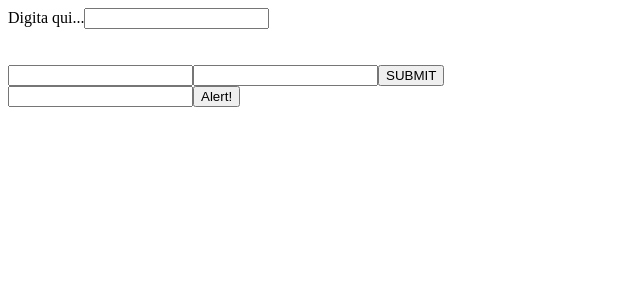
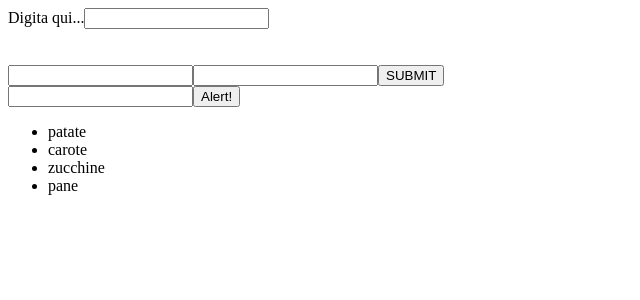
Before and after one commit to Giuliazeolla/MiaTech, a React (Vite) app in the folder input/: page / in a window 1280 px wide. Shown: the top 300 px of the page, without its empty margins (0-640 px from the left). Built offline with nearby package versions, Linux system fonts and the light colour scheme.

Commit message:
added list items

```diff
--- a/input/src/App.jsx
+++ b/input/src/App.jsx
@@ -1,6 +1,7 @@
 import React, { useState } from "react";
 import Input from "./input";
 import AlertInput from "./ref";
+import List from "./list";
 
 const TextInput = () => {
 
@@ -21,6 +22,7 @@ const [input, setInput] = useState('');
     <br/>
     <Input />
     <AlertInput />
+    <List />
     </>
   )
 }
--- /dev/null
+++ b/input/src/list.jsx
@@ -0,0 +1,20 @@
+import React from "react";
+
+const List = () => {
+    const ingredients = ["patate", "carote", "zucchine", "pane"];
+
+
+    return (
+        <>
+        <ul>
+            {
+                ingredients.map((ingredient, index) => (
+                <li key={`ingredients-${index}`}>{ingredient}</li>
+               ))
+            }
+        </ul>
+        </>
+    )
+}
+
+export default List;
--- a/input/src/main.jsx
+++ b/input/src/main.jsx
@@ -2,6 +2,7 @@ import { createRoot } from 'react-dom/client'
 import App from './App.jsx'
 import Input from './input.jsx'
 import AlertInput from './ref.jsx'
+import List from './list.jsx'
 
 createRoot(document.getElementById('root')).render(
     <App />,
```
